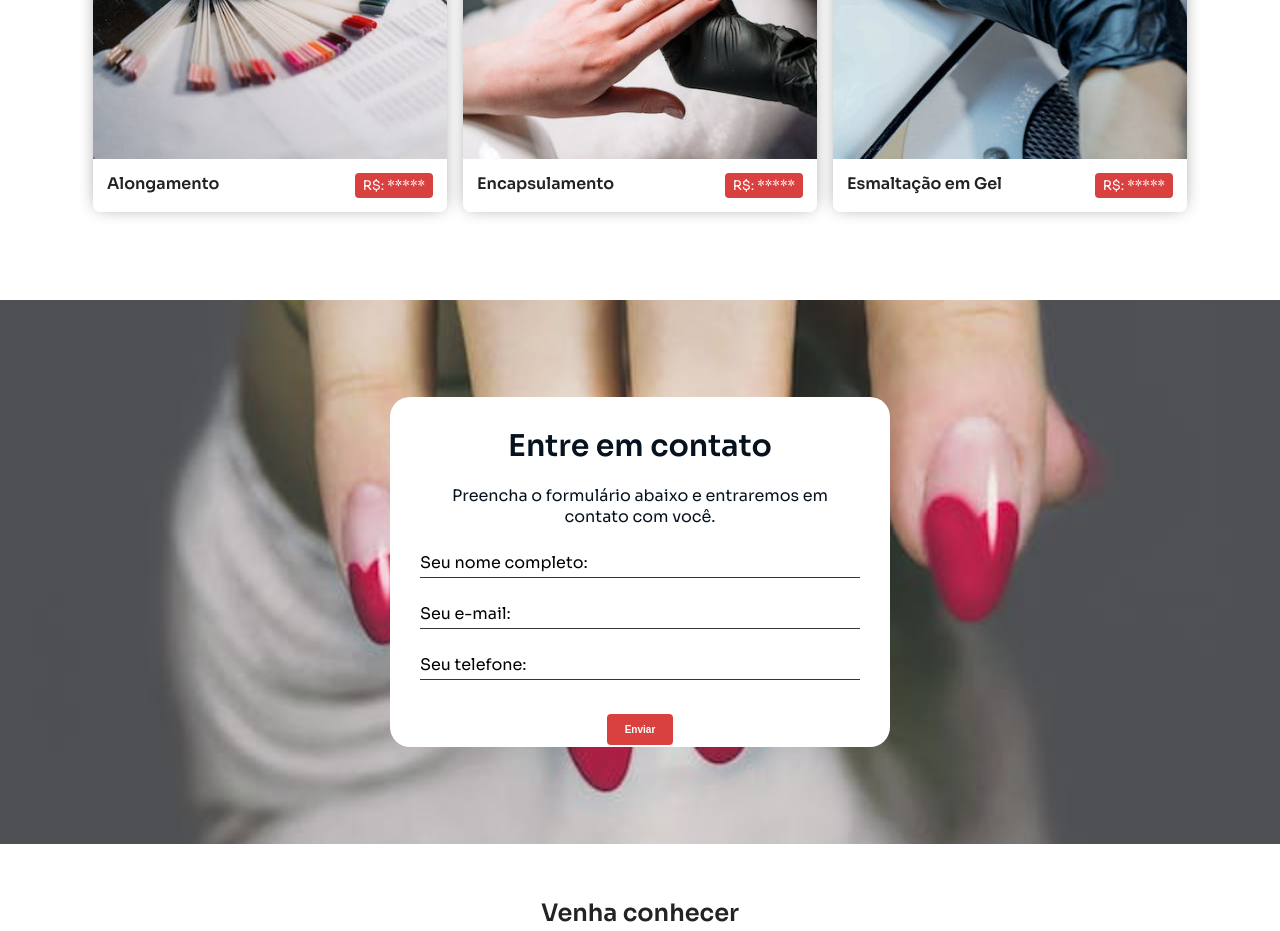
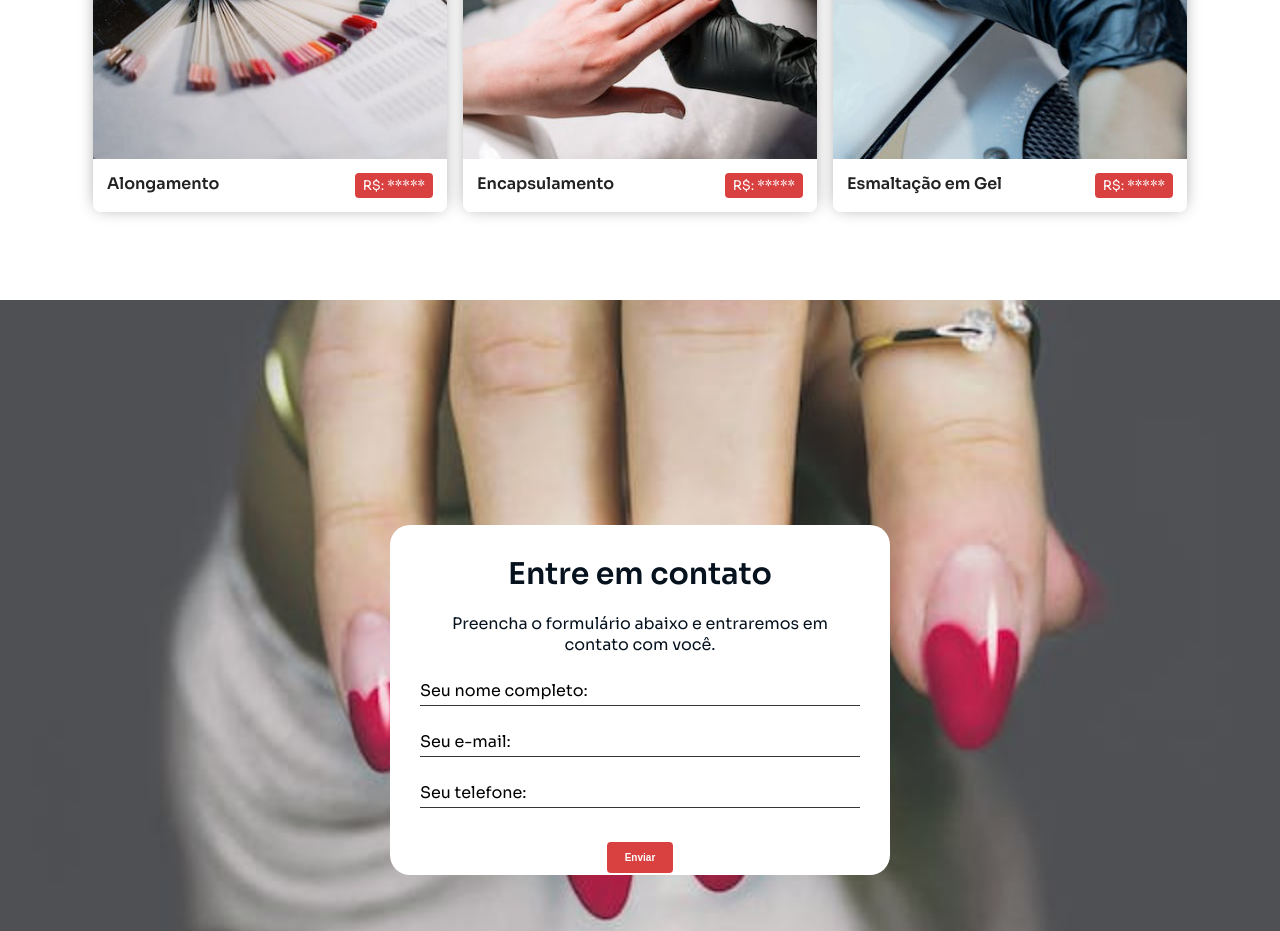
Before and after one commit to EdipoAlves/maysa-nail-designer, a plain HTML site: page index.html in a window 1280 px wide. Shown: the part 2147-3078 px from the top of the page. Drawn offline with nearby package versions, Linux system fonts and the light colour scheme.

Commit message:
Aumento  da altura da tela

```diff
--- a/partials/_form.SCSS
+++ b/partials/_form.SCSS
@@ -1,6 +1,6 @@
 .form-container {
     width: 100%;
-    height: 68vh;
+    height: 100vh;
     background-image: url(../assets/form1.png);
     background-position: center;
     background-repeat: no-repeat;
```
Also changed, not shown: style.css, 1 other file.
